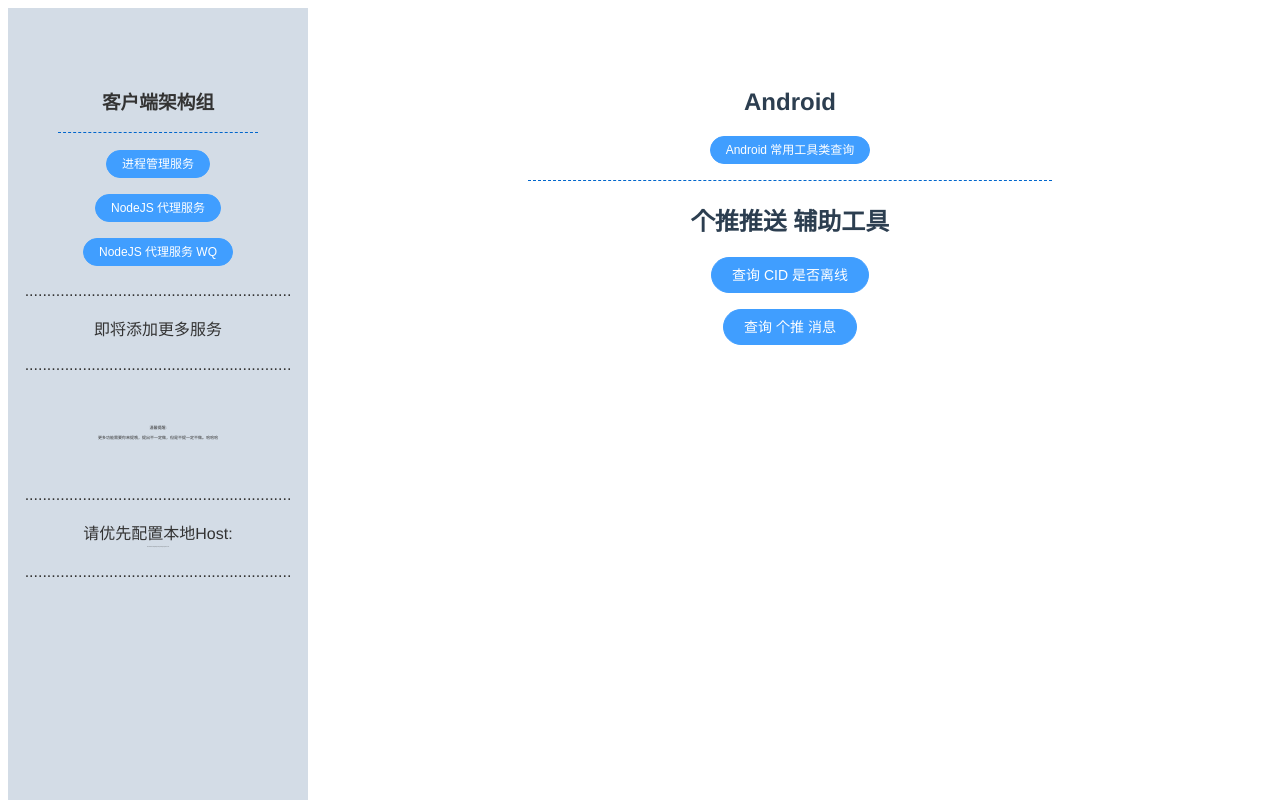
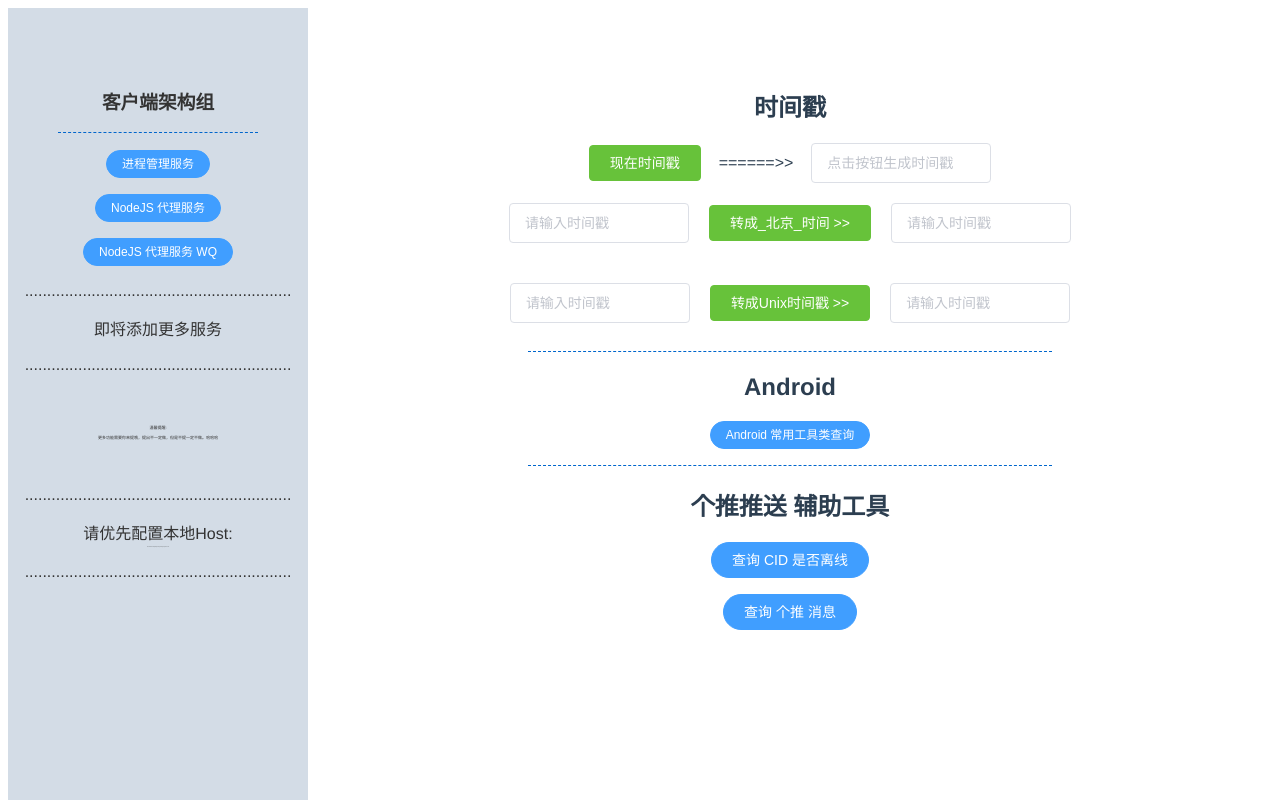
Before and after one commit to gdky005/ZKTeamVue, a Vue app: page /#/Home in a window 1280 px wide. Shown: the top 800 px of the page. Built offline with nearby package versions, Linux system fonts and the light colour scheme.

Commit message:
1. 添加时间戳。

```diff
--- a/src/components/Home.vue
+++ b/src/components/Home.vue
@@ -1,5 +1,44 @@
 <template>
   <div style="margin-top: 60px;text-align: center;">
+
+
+    <h1>时间戳</h1>
+
+    <div>
+      <el-button @click="getNowTime" type="success" size="medium">现在时间戳</el-button> &nbsp;&nbsp; ======>> &nbsp;&nbsp;
+      <el-input v-model="now_time" placeholder="点击按钮生成时间戳" style="margin: 0px">你放好</el-input>
+
+      <!--<p><el-input v-model="input" placeholder="请输入时间戳" style="margin: 0px">你放好</el-input></p>-->
+      <!--<p><el-button type="success" size="medium">现在时间戳</el-button></p>-->
+    </div>
+
+    <div>
+      <el-input v-model="bj_time" placeholder="请输入时间戳">你放好</el-input>
+      <el-button @click="getBJTime" type="success" size="medium">转成_北京_时间 >></el-button>
+      <el-input v-model="bj_time_success" placeholder="请输入时间戳">你放好</el-input>
+    </div>
+
+    <div>
+      <el-input v-model="unix_time" placeholder="请输入时间戳">你放好</el-input>
+      <el-button @click="getUnixTime" type="success" size="medium">转成Unix时间戳 >></el-button>
+      <el-input v-model="unix_time_success" placeholder="请输入时间戳">你放好</el-input>
+    </div>
+
+
+    <!--<el-input v-model="input" placeholder="请输入时间戳">你放好</el-input>-->
+    <!--<el-button type="success" size="mini">转换</el-button>-->
+    <!--<el-input v-model="input" placeholder="请输入时间"></el-input>-->
+
+    <!--<p>-->
+
+    <!--<el-button type="success" size="mini">转换</el-button>-->
+
+    <!--&lt;!&ndash;<a href="https://github.com/Blankj/AndroidUtilCode/blob/master/utilcode/README-CN.md" target="view_window">&ndash;&gt;-->
+    <!--&lt;!&ndash;<el-button size="mini" type="primary" round>Android 常用工具类查询</el-button>&ndash;&gt;-->
+    <!--&lt;!&ndash;</a>&ndash;&gt;-->
+    <!--</p>-->
+
+    <hr style="height:1px;border:none;border-top:1px dashed #0066CC; margin-left: 200px; margin-right: 200px"/>
 
 
     <h1>Android</h1>
@@ -8,18 +47,18 @@
       <el-button size="mini" type="primary" round>Android 常用工具类查询</el-button>
     </a></p>
 
-      <hr style="height:1px;border:none;border-top:1px dashed #0066CC; margin-left: 200px; margin-right: 200px" />
+    <hr style="height:1px;border:none;border-top:1px dashed #0066CC; margin-left: 200px; margin-right: 200px"/>
 
     <h1>个推推送 辅助工具</h1>
 
     <p>
       <router-link to="GtPush">
-          <el-button type="primary" size="medium" round @click="checkCid">查询 CID 是否离线</el-button>
+        <el-button type="primary" size="medium" round>查询 CID 是否离线</el-button>
       </router-link>
     </p>
     <p>
       <router-link to="GTQueryMsg">
-          <el-button type="primary" size="medium" round @click="checkCid">查询 个推 消息</el-button>
+        <el-button type="primary" size="medium" round>查询 个推 消息</el-button>
       </router-link>
     </p>
 
@@ -29,10 +68,96 @@
 
 <script>
   export default {
-        name: "Home"
+    name: "Home",
+
+    data() {
+      return {
+        resultStatus: false,
+        now_time: '',
+        bj_time: '',
+        bj_time_success: '',
+        unix_time: '',
+        unix_time_success: '',
+        data: [{
+          'result': '',
+          'taskId': '',
+        }]
+      }
+    },
+    methods: {
+      getNowTime() {
+        var now = new Date();
+        now = now.getTime();
+        console.log(now);
+        this.now_time = now;
+      },
+      getBJTime() {
+        // var t = 787986456465;  // 当参数为数字的时候，那么这个参数就是时间戳，被视为毫秒，创建一个距离1970年1月一日指定毫秒的时间日期对象。
+        let time = new Date(Number(this.bj_time));
+        console.log(time);
+
+        this.bj_time_success = this.timestampToTime(Number(this.bj_time));
+
+        let date = new Date(time); //时间戳为10位需*1000，时间戳为13位的话不需乘1000
+        let Y = date.getFullYear() + '-';
+        let M = (date.getMonth() + 1 < 10 ? '0' + (date.getMonth() + 1) : date.getMonth() + 1) + '-';
+        let D = this.change(date.getDate()) + ' ';
+        let h = this.change(date.getHours()) + ':';
+        let m = this.change(date.getMinutes()) + ':';
+        let s = this.change(date.getSeconds());
+        this.bj_time_success = Y + M + D + h + m + s;
+
+      },
+      getUnixTime() {
+        // var t = "2017-12-08 20:5:30";  // 月、日、时、分、秒如果不满两位数可不带0.
+        time = this.unix_time;
+        let time = time.replace(new RegExp(/-/gm), "/"); 　　//将所有的'-'转为'/'即可
+        let t = new Date(time).getTime();  // 将指定日期转换为标准日期格式。Fri Dec 08 2017 20:05:30 GMT+0800 (中国标准时间)
+        console.log(t);
+        this.unix_time_success = t; // 将转换后的标准日期转换为时间戳。
+      },
+
+
+      timestampToTime(time) {
+        let date = new Date(this.bj_time); //时间戳为10位需*1000，时间戳为13位的话不需乘1000
+        let Y = date.getFullYear() + '-';
+        let M = (date.getMonth() + 1 < 10 ? '0' + (date.getMonth() + 1) : date.getMonth() + 1) + '-';
+        let D = this.change(date.getDate()) + ' ';
+        let h = this.change(date.getHours()) + ':';
+        let m = this.change(date.getMinutes()) + ':';
+        let s = this.change(date.getSeconds());
+        return Y + M + D + h + m + s;
+      }
+      ,
+      change(t) {
+        if (t < 10) {
+          return "0" + t;
+        } else {
+          return t;
+        }
+      }
+      ,
+
+
+    }
+  }
+
+  function timestampToTime(timestamp)
+  {
+    var date = new Date(timestamp);//时间戳为10位需*1000，时间戳为13位的话不需乘1000
+    Y = date.getFullYear() + '-';
+    M = (date.getMonth() + 1 < 10 ? '0' + (date.getMonth() + 1) : date.getMonth() + 1) + '-';
+    D = date.getDate() + ' ';
+    h = date.getHours() + ':';
+    m = date.getMinutes() + ':';
+    s = date.getSeconds();
+    return Y + M + D + h + m + s;
   }
 </script>
 
-<style scoped>
-
+<style>
+  .el-input {
+    width: 180px;
+    margin: 20px;
+  }
 </style>
```
Lines whose indentation alone changed are shown as unchanged.
